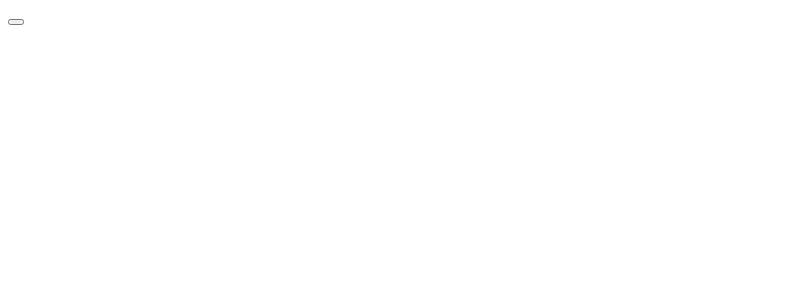
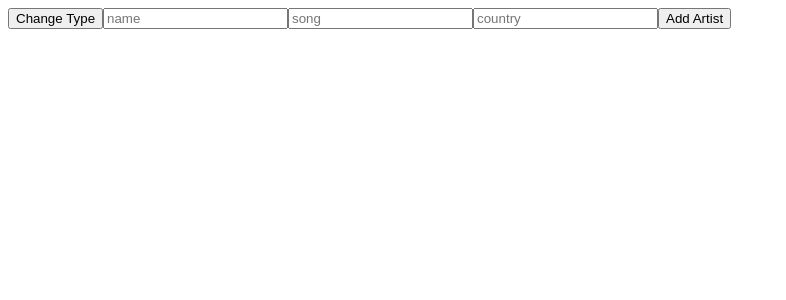
Before and after one commit to StarshinePony/Song-Contest-Voting-Tool, a Next.js app: page /admin_panel in a window 1280 px wide. Shown: the top 300 px of the page, without its empty margins (0-786 px from the left). Built offline with nearby package versions, Linux system fonts and the light colour scheme.

Commit message:
Using context instead of dom to update css, redirect user to admin panel when logging in, toggle between adding artists or countries in admin panel

```diff
--- a/src/client/buttons.tsx
+++ b/src/client/buttons.tsx
@@ -1,9 +1,13 @@
 'use client'
 
-import { redirect } from 'next/dist/server/api-utils';
-import styles from '../app/page.module.css'
+import { useRouter } from 'next/navigation';
+import styles from '../app/page.module.css';
+import { Dispatch, SetStateAction, useContext, useState } from 'react';
+import { OverlayContext } from './contexts';
 
 export function VoteBtn({ candidate }: { candidate: string }) {
+  const overlayCtx = useContext(OverlayContext)
+
   return (
     <button className={styles.vote_btn} onClick={async () => {
       const response = await fetch('/api/vote', {
@@ -14,10 +18,12 @@ export function VoteBtn({ candidate }: { candidate: string }) {
         body: candidate,
       });
 
-      const tyScreen = document.getElementById(styles.ty_screen)
+      if ((await response.json()).result !== "success") {
+        alert("Error While Voting D:")
+        return
+      }
 
-      if (!tyScreen) return console.error("tyScreen not found")
-      tyScreen.style.top = '0'
+      overlayCtx.setTop('0')
     }}>
     Vote
     </button>
@@ -25,6 +31,8 @@ export function VoteBtn({ candidate }: { candidate: string }) {
 }
 
 export function LoginBtn({ uname, pass }: { uname: string, pass: string }) {
+  const router = useRouter()
+
   return (
     <button onClick={async () => {
       const response = await fetch('/api/login', {
@@ -37,23 +45,63 @@ export function LoginBtn({ uname, pass }: { uname: string, pass: string }) {
         body: JSON.stringify({ uname, pass }),
       });
 
-      if ((await response.json()).result === "idk lol")
-        alert("successful login")
+      if ((await response.json()).result === 'success')
+        router.push('/admin_panel')
       else
         alert(response.status);
     }}/>
   )
 }
 
-export function ChangeVoteBtn() {
+
+type CandidateDetails = {
+  type: string,
+  i1: string
+  i2: string,
+  i3: string,
+}
+
+export function AddCandidateBtn(details: CandidateDetails) {
   return (
     <button onClick={() => {
-      const tyScreen = document.getElementById(styles.ty_screen)
 
-      if (!tyScreen) return console.error("tyScreen not found")
-      tyScreen.style.top = '-100%'
-    }}>
-      Change Vote
+    }}
+    >Add {details.type}
     </button>
   )
 }
+
+export function ToggleCandidateTypeBtn({ current_type, set_candidate, set_input_type, set_ph1, set_ph2, set_ph3 }: {
+  current_type: string,
+  set_candidate: Dispatch<SetStateAction<string>>,
+  set_input_type: Dispatch<SetStateAction<string>>,
+  set_ph1: Dispatch<SetStateAction<string>>,
+  set_ph2: Dispatch<SetStateAction<string>>,
+  set_ph3: Dispatch<SetStateAction<string>>
+}) {
+  const new_values = current_type === "Artist" ? {
+    candidate_type: "Country",
+    input_type: "password",
+    ph1: "name",
+    ph2: "password",
+    ph3: "re-enter password"
+  } : {
+    candidate_type: "Artist",
+    input_type: "text",
+    ph1: "name",
+    ph2: "country",
+    ph3: "song"
+  }
+
+  return (
+    <button onClick={() => {
+      set_candidate(new_values.candidate_type);
+      set_input_type(new_values.input_type);
+      set_ph1(new_values.ph1);
+      set_ph2(new_values.ph2);
+      set_ph3(new_values.ph3);
+    }}>
+      Change Type
+    </button>
+  )
+}
--- /dev/null
+++ b/src/client/contexts.tsx
@@ -0,0 +1,16 @@
+'use client'
+
+import { createContext, useState } from "react";
+
+
+export const OverlayContext = createContext({top: '-100%', setTop: (new_val: string) => {}});
+
+export const OverlayContextProvider = ({ children }: {children:any}) => {
+    const [top, setTop] = useState('-100%');
+
+    return (
+      <OverlayContext.Provider value={{top, setTop }}>
+        {children}
+      </OverlayContext.Provider>
+    );
+  };
--- a/src/pages/admin_login.tsx
+++ b/src/pages/admin_login.tsx
@@ -9,8 +9,8 @@ const Login = () => {
 
     return (
         <div>
-            <input type='text' onChange={e => set_uname(e.target.value)}/>
-            <input type='text' onChange={e => set_pass(e.target.value)}/>
+            <input type='text' onChange={e => set_uname(e.target.value)} placeholder='username'/>
+            <input type='password' onChange={e => set_pass(e.target.value)} placeholder='password'/>
             <LoginBtn uname={uname} pass={pass}/>
         </div>
     );
--- a/src/pages/admin_panel.tsx
+++ b/src/pages/admin_panel.tsx
@@ -1,8 +1,34 @@
-import styles from '../src/app/page.module.css'
+import styles from '@/app/page.module.css'
+import { AddCandidateBtn, ToggleCandidateTypeBtn } from '@/client/buttons';
+import { useState } from 'react';
 
 const AdminPanel = () => {
+    // TODO: check that the auth cookie is valid to allow access
+    const
+        [type, setType] = useState("Artist"),
+        [input1, setInput1] = useState(''),
+        [input2, setInput2] = useState(''),
+        [input3, setInput3] = useState(''),
+        [ph1, setph1] = useState('name'),
+        [ph2, setph2] = useState('song'),
+        [ph3, setph3] = useState('country'),
+        [inputType, setInputType] = useState('text')
+
     return (
-        <button/>
+        <main>
+            <ToggleCandidateTypeBtn
+            current_type={type}
+            set_candidate={setType}
+            set_input_type={setInputType}
+            set_ph1={setph1}
+            set_ph2={setph2}
+            set_ph3={setph3}
+        />
+            <input type='text' onChange={e => setInput1(e.target.value)} placeholder={ph1}/>
+            <input type={inputType} onChange={e => setInput2(e.target.value)} placeholder={ph2}/>
+            <input type={inputType} onChange={e => setInput3(e.target.value)} placeholder={ph3}/>
+            <AddCandidateBtn type={type} i1={input1} i2={input2} i3={input3}/>
+        </main>
     );
 };
 
--- a/src/pages/api/login.ts
+++ b/src/pages/api/login.ts
@@ -11,11 +11,10 @@ type ResponseData = {
 }
 
 export default async function handler(req: NextApiRequest, res: NextApiResponse<ResponseData>) {
-    console.log(`${req.body.uname} - ${req.body.pass}`)
-    // TODO
+    // TODO pull credentials from gitignored file
     if (req.body.uname === "user" && req.body.pass === "12345")
       // TODO: also terribly unsecure for now
-      res.setHeader('Auth', `${req.body.uname}-${req.body.pass}`).status(200).json({result: "nop"})
+      res.setHeader('Set-Cookie', `Auth=${req.body.uname}-${req.body.pass}`).json({result: 'success'})
     else
-      res.status(200).json({result: rude_reject_msg})
+      res.json({result: rude_reject_msg})
 }
--- a/src/pages/api/vote.ts
+++ b/src/pages/api/vote.ts
@@ -2,16 +2,14 @@ import type { NextApiRequest, NextApiResponse } from 'next'
 import { Poll } from '@/db/poll';
 
 type ResponseData = {
-  message?: string,
+  result?: string,
 }
 
 export default async function handler(req: NextApiRequest, res: NextApiResponse<ResponseData>) {
-    await Poll.instance.dbReady;
+  const ip = req.socket.remoteAddress;
+  if (ip === undefined) return;
 
-    const ip = req.socket.remoteAddress;
-    if (ip === undefined) return;
-
-    await Poll.instance.cast_vote(ip, req.body)
-    console.log(`${ip} voted for ${req.body}`)
-    res.status(200).json({ message: 'Vote Successful' })
+  await Poll.instance.cast_vote(ip, req.body)
+  console.log(`${ip} voted for ${req.body}`)
+  res.json({ result: 'success' })
 }
```
Also changed, not shown: src/app/page.tsx (+11 -12 lines), src/client/components.tsx (added, +18 -0 lines), src/pages/api/add_candidate.ts (added, +9 -0 lines).
